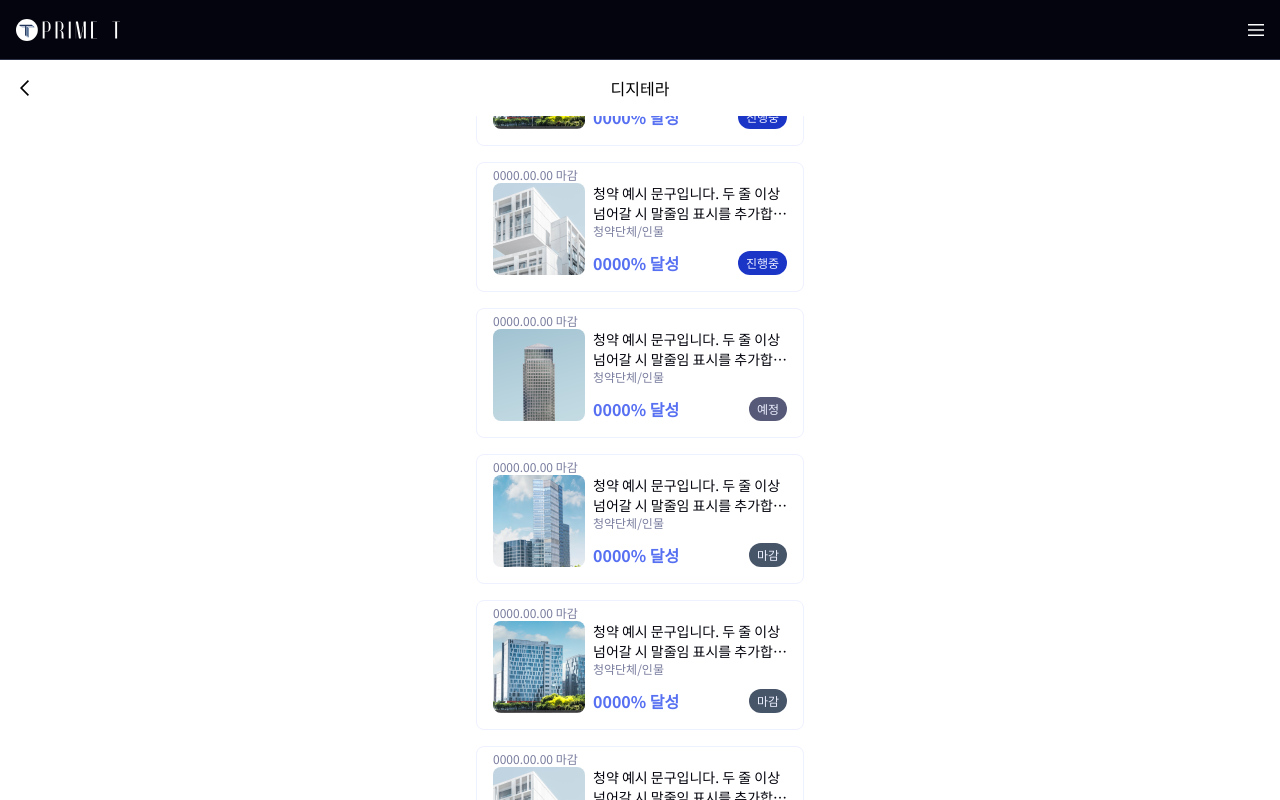
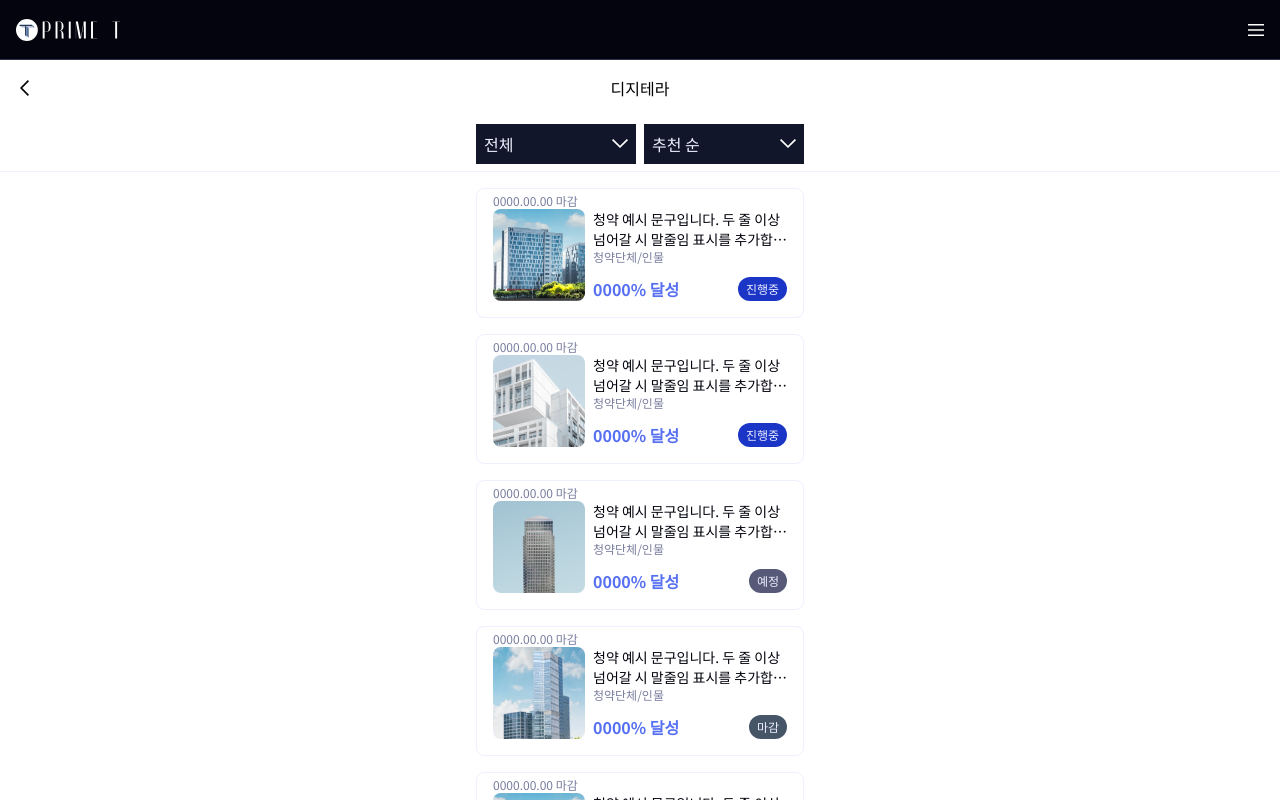
Before and after one commit to jangth0655/prime-t-front, a Next.js app: page /digiterra in a window 1280 px wide. Shown: the top 800 px of the page. Built offline with nearby package versions, Linux system fonts and the light colour scheme.

Commit message:
공통 Selector 컴포넌트 추가

```diff
--- /dev/null
+++ b/src/components/common/Selector.tsx
@@ -0,0 +1,110 @@
+"use client";
+
+import { useCallback, useState } from "react";
+import { motion, AnimatePresence } from "framer-motion";
+
+import LeftArrowIcon from "@/icons/LeftArrowIcon";
+import { cls } from "@/utils/cls";
+
+export type SelectorItem = Record<"key" | "name", string>;
+
+type Props = {
+  list: SelectorItem[];
+  onSelected: (item: SelectorItem) => void;
+  selectedItem: SelectorItem;
+  selectedColor?: string;
+  selectorBg?: string;
+  activeBorderColor?: string;
+};
+
+export default function Selector({
+  list,
+  onSelected,
+  selectedItem,
+  selectedColor,
+  selectorBg,
+  activeBorderColor,
+}: Props) {
+  const [isActive, setIsActive] = useState(false);
+
+  const onToggleActive = useCallback(() => {
+    setIsActive((prev) => !prev);
+  }, []);
+
+  const onSelectedItem = useCallback(
+    (item: SelectorItem) => {
+      onSelected(item);
+      setIsActive(false);
+    },
+    [onSelected]
+  );
+
+  return (
+    <div className="relative z-30">
+      <div
+        onClick={onToggleActive}
+        style={{
+          backgroundColor: selectedColor,
+          borderColor: activeBorderColor || "#5770F2",
+        }}
+        className={cls(
+          isActive ? "border-[1px]" : "",
+          "w-[10rem] p-2 flex items-center justify-between cursor-pointer"
+        )}
+      >
+        <span className="text-body leading-body font-regular text-slate-S200">
+          {selectedItem.name}
+        </span>
+        <div
+          className={cls(
+            isActive ? "rotate-90" : "-rotate-90",
+            "transition-all"
+          )}
+        >
+          <LeftArrowIcon color="#ffffff" />
+        </div>
+      </div>
+
+      <AnimatePresence>
+        {isActive && (
+          <motion.ul
+            initial={{
+              opacity: 0,
+            }}
+            animate={{
+              opacity: 1,
+            }}
+            exit={{
+              opacity: 0,
+            }}
+            transition={{
+              ease: "easeInOut",
+            }}
+            className="absolute w-[10rem] z-20"
+          >
+            {list.map((item) => (
+              <li
+                onClick={() => onSelectedItem(item)}
+                style={{
+                  backgroundColor:
+                    item.key === selectedItem.key ? selectedColor : selectorBg,
+                }}
+                key={item.key}
+                className="h-10 pl-2 flex items-center cursor-pointer"
+              >
+                <span className="text-body leading-body font-regular text-slate-S300">
+                  {item.name}
+                </span>
+              </li>
+            ))}
+          </motion.ul>
+        )}
+      </AnimatePresence>
+    </div>
+  );
+}
+
+export type SelectItemType = {
+  name: string;
+  key: string;
+};
--- a/src/components/digiterra/Digiterra.tsx
+++ b/src/components/digiterra/Digiterra.tsx
@@ -1,22 +1,49 @@
 "use client";
 
 import { useCallback, useState } from "react";
+
 import PageHeader from "../PageHeader";
 import DigiterraList from "./DigiterraList";
-import { CategoryType } from "../common/TabCategory";
+import Selector, { SelectItemType } from "../common/Selector";
 
 export default function Digiterra() {
   const [categoryStatus, setCategoryStatus] = useState<StatusCategory>({
+    name: "전체",
     key: "all",
-    name: "전체",
   });
-  const onStatusCategory = useCallback((status: CategoryType) => {
+
+  const [sortedStatus, setSortedItem] = useState<SortCategory>({
+    name: "추천 순",
+    key: "recommended",
+  });
+
+  const onStatusCategory = useCallback((status: SelectItemType) => {
     setCategoryStatus(status as StatusCategory);
+  }, []);
+
+  const onSortedCategory = useCallback((status: SelectItemType) => {
+    setSortedItem(status as SortCategory);
   }, []);
 
   return (
     <div>
       <PageHeader title="디지테라" />
+      <div className="px-4 py-2 h-14 w-full mt-[7.25rem] flex items-center justify-center space-x-2 border-b-[1px] border-b-slate-S200">
+        <Selector
+          list={statusList}
+          onSelected={onStatusCategory}
+          selectedItem={categoryStatus}
+          selectorBg="#2C3249"
+          selectedColor="#12162A"
+        />
+        <Selector
+          list={sortList}
+          onSelected={onSortedCategory}
+          selectedItem={sortedStatus}
+          selectorBg="#2C3249"
+          selectedColor="#12162A"
+        />
+      </div>
       <DigiterraList status={categoryStatus} />
     </div>
   );
@@ -24,6 +51,22 @@ export default function Digiterra() {
 
 export type StatusCategoryName = "전체" | "예정" | "진행중" | "마감";
 export type StatusCategoryKey = "all" | "upcoming" | "progress" | "close";
+
+export type SortCategoryName =
+  | "추천 순"
+  | "발행 수량 순"
+  | "마감 임박 순"
+  | "최신 순";
+export type SortCategoryKey =
+  | "recommended"
+  | "quantity"
+  | "deadline"
+  | "latest";
+
+type SortCategory = {
+  name: SortCategoryName;
+  key: SortCategoryKey;
+};
 
 type StatusCategory = {
   name: StatusCategoryName;
@@ -48,3 +91,22 @@ const statusList: StatusCategory[] = [
     key: "close",
   },
 ];
+
+const sortList: SortCategory[] = [
+  {
+    name: "추천 순",
+    key: "recommended",
+  },
+  {
+    name: "발행 수량 순",
+    key: "quantity",
+  },
+  {
+    name: "마감 임박 순",
+    key: "deadline",
+  },
+  {
+    name: "최신 순",
+    key: "latest",
+  },
+];
```
